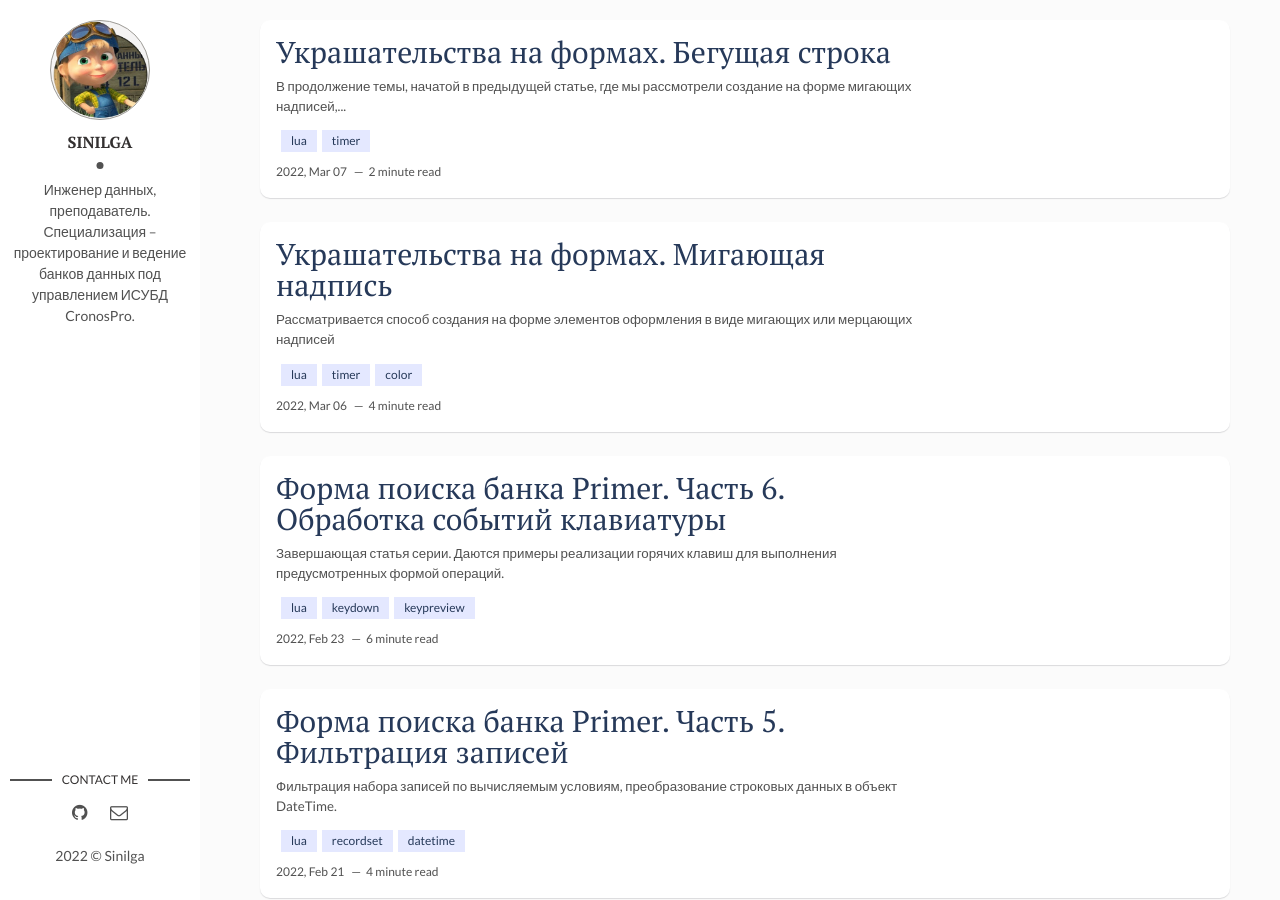
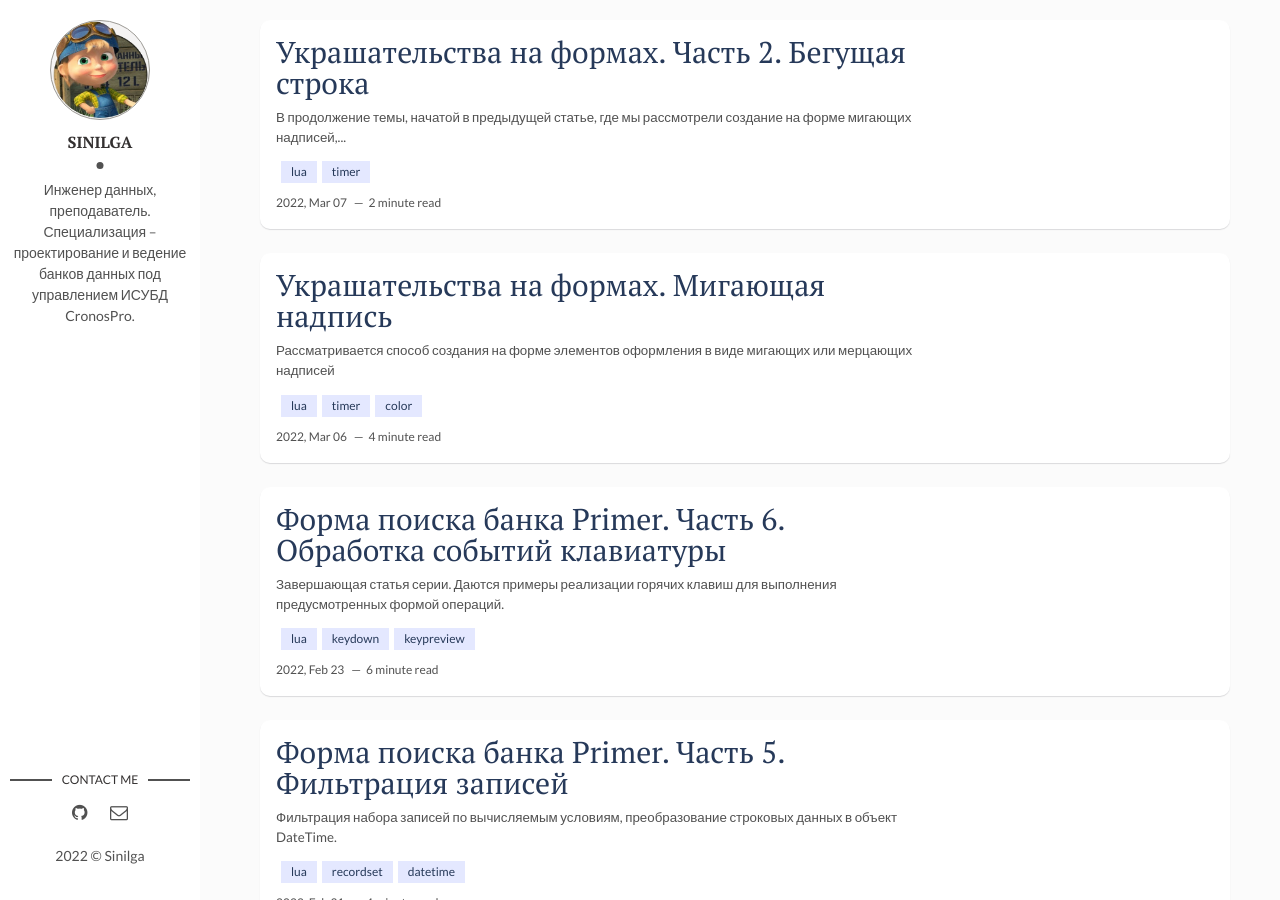
Before and after one commit to sinilga/cronospro, a Jekyll site: the page built from index.html, in a window 1280 px wide and 900 px high. Built offline with Jekyll 4.4.1, drawn with Linux system fonts in a browser that asks for light colours; the list of posts is cut into pages by our own code.

Commit message:
Update 2022-03-08-marquee.md

```diff
--- a/_posts/2022-03-08-marquee.md
+++ b/_posts/2022-03-08-marquee.md
@@ -1,7 +1,8 @@
 ---
 layout: post
-title:  Украшательства на формах. Бегущая строка
+title:  Украшательства на формах. Часть 2. Бегущая строка
 date: 2022-03-07 12:27:02 +0005
+discus: discussions/7
 tags: [ Lua, Timer ]
 categories: [ CronosPro ]
 ---
```
